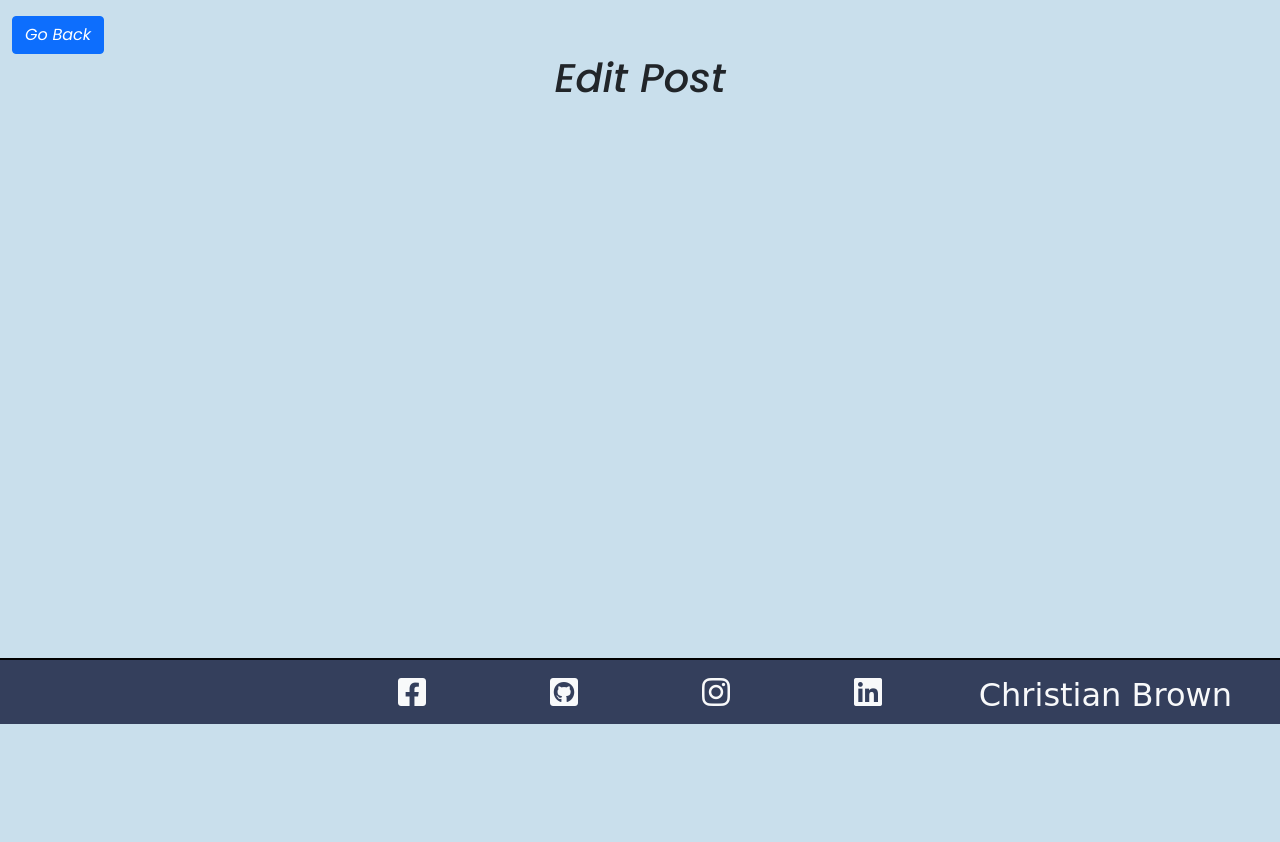
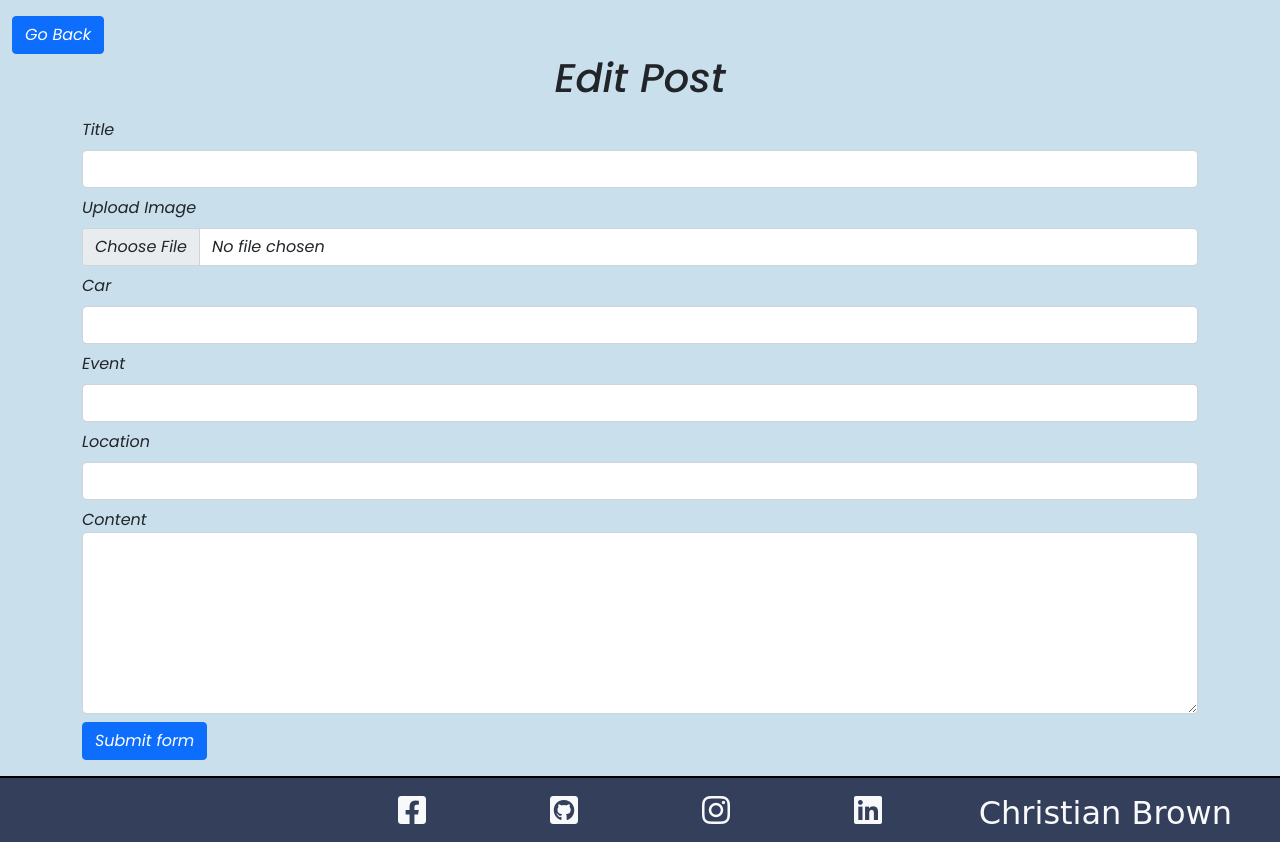
Before and after one commit to Robrowno/rally-blog, a Django app: page /post-management/edit-post/ in a window 1280 px wide. Shown: the part 76-918 px from the top of the page. Before the commit the page ends 800 px from the top, so only its background shows below. Run offline with Django 3.2, Linux system fonts and the light colour scheme; some libraries are stand-ins or nearby versions; some web fonts are replaced.

Commit message:
make more fields nullable in Post model to be able to make articles for test days as well as rally events. add input field for edit post form

```diff
--- a/rallyApp/models.py
+++ b/rallyApp/models.py
@@ -20,8 +20,8 @@ class Post(models.Model):
     created_on = models.DateTimeField(auto_now_add=True)
     updated_on = models.DateTimeField(auto_now=True)
     event_name = models.CharField(max_length=150)
-    associated_club = models.CharField(max_length=200)
-    entry_fee = models.FloatField(blank=True)
+    associated_club = models.CharField(max_length=200, null=True, blank=True)
+    entry_fee = models.FloatField(null=True, blank=True)
     location = models.CharField(max_length=220, blank=True)
     content = models.TextField()
     featured_image = CloudinaryField('image', default='placeholder')
--- a/templates/pages/manage-post.html
+++ b/templates/pages/manage-post.html
@@ -7,8 +7,74 @@
         </div>
 
         <h1 class="text-center">Edit Post</h1>
+    </div>
 
+    <!--
+        title
+        image
+        car
+        event
+        location
+        class result
+        overall result
+        content
+    -->
+    <div class="container">
+
+        <div class="row">
+            <form action="" method="">
+                {% csrf_token %}
+                <div class="col">
+                    <label class="form-label mt-2">Title</label>
+                    <input class="form-control">
+
+                    <label for="imageFile" class="form-label mt-2">Upload Image</label>
+                    <input class="form-control" type="file" id="imageFile">
+                </div>
+
+                <div class="col">
+                    <label class="form-label mt-2">Car</label>
+                    <input class="form-control">
+
+                    <label class="form-label mt-2">Event</label>
+                    <input class="form-control">
+                </div>
+
+                <div class="col">
+                    <label class="form-label mt-2">Location</label>
+                    <input class="form-control">
+
+                    <!-- {% if post.class_result != None %} -->
+                    <label class="form-label mt-2">Class Result</label>
+                    <input class="form-control">
+                    <!-- {% endif %} -->
+
+                    <!-- {% if post.overall_result != None %} -->
+                    <label class="form-label mt-2">Overall Result</label>
+                    <input class="form-control">
+                    <!-- {% endif %} -->
+                </div>
+                <div class="col-md-12 mt-2">
+                    <lable class="form-label">Content</lable>
+                    <textarea class="form-control" rows="7"></textarea>
+                </div>
+
+
+            </div>
+            <div class="col-md-12 mb-3 mt-2">
+              <button class="btn btn-primary" type="submit" value="submit">Submit form</button>
+            </div>
+
+
+
+
+            </form>
+        </div>
     </div>
+
+
+
+
 </div>
 
 
--- a/templates/pages/post-detail.html
+++ b/templates/pages/post-detail.html
@@ -32,8 +32,12 @@
             <div id="details" class="d-inline p-2 bg-primary text-white">Car: {{ post.car }}</div>
             <div class="d-inline p-2 bg-dark text-white">Event: {{ post.event_name }}</div>
             <div class="d-inline p-2 bg-primary text-white">Location: {{ post.location }}</div>
+            {% if post.class_result != None %}
             <div class="d-inline p-2 bg-dark text-white">Class Result: {{ post.class_result }}</div>
+            {% endif %}
+            {% if post.overall_result != None %}
             <div class="d-inline p-2 bg-primary text-white">Overall Result: {{ post.overall_result }}</div>
+            {% endif %}
 
             <!-- Blog Text Content goes here -->
             <p class="text-center card-text">{{ post.content|safe }}</p>
```
Also changed, not shown: templates/pages/add-post.html (+29 -1 lines), rallyApp/migrations/0012_auto_20221014_1914.py (added).
